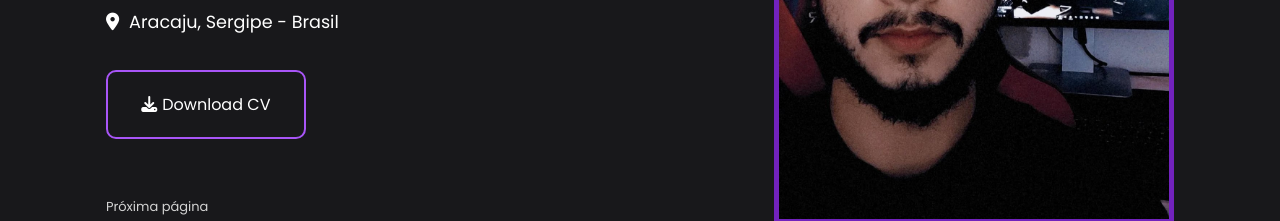
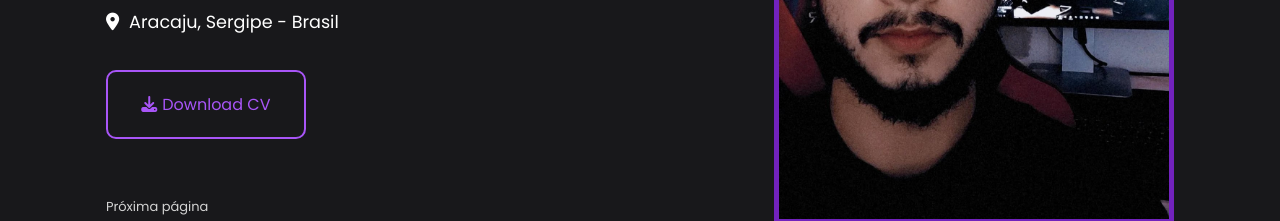
Before and after one commit to washingtonrodriigues/meu-portifolio, a React (Vite) app: page / in a window 1280 px wide. Shown: the part 483-704 px from the top of the page. Built offline with nearby package versions, Linux system fonts and the light colour scheme; the HTML template or start-up script is replaced by a standard one; a web font is replaced by a local one.

Commit message:
funcionalidade para fazer download o cv ao clicar no botao implementada

```diff
--- a/package.json
+++ b/package.json
@@ -11,6 +11,7 @@
   },
   "dependencies": {
     "@fortawesome/fontawesome-free": "^6.4.2",
+    "axios": "^1.5.0",
     "framer-motion": "^10.16.2",
     "react": "^18.2.0",
     "react-dom": "^18.2.0",
--- a/src/Components/Home/index.jsx
+++ b/src/Components/Home/index.jsx
@@ -3,6 +3,11 @@ import style from './style.css';
 import { motion } from 'framer-motion';
 
 export default function Home() {
+  function downloadFile() {
+    const googleDriveFileLink =
+      'https://drive.google.com/u/1/uc?id=1UPPez9b10BA-7bGNFjK_bHUpvx4Wrk3c&export=download';
+    window.open(googleDriveFileLink);
+  }
   return (
     <motion.header
       initial={{ opacity: 0 }}
@@ -34,7 +39,7 @@ export default function Home() {
             </a>
           </li>
         </ul>
-        <button className="download-cv">
+        <button onClick={downloadFile} className="download-cv">
           <i class="fa-solid fa-download"></i>Download CV
         </button>
         <NavLink className="next-page" to="/projects">
--- a/src/Components/Home/style.css
+++ b/src/Components/Home/style.css
@@ -57,7 +57,7 @@ header{
 .download-cv{
     border: 2px solid var(--color-purple);
     background-color: transparent;
-    color: #fff;
+    color: var(--color-purple);
     font-family: var(--font-Poppins);
     font-size: 1rem;
     width: 200px;
@@ -74,6 +74,7 @@ header{
 .download-cv:hover{
     border: 2px solid var(--color-purple2);
     background-color: var(--color-purple2);
+    color: #fff;
 }
 
 .next-page{
```
Also changed, not shown: 1 other file (tests, documents, lock files or other folders).
